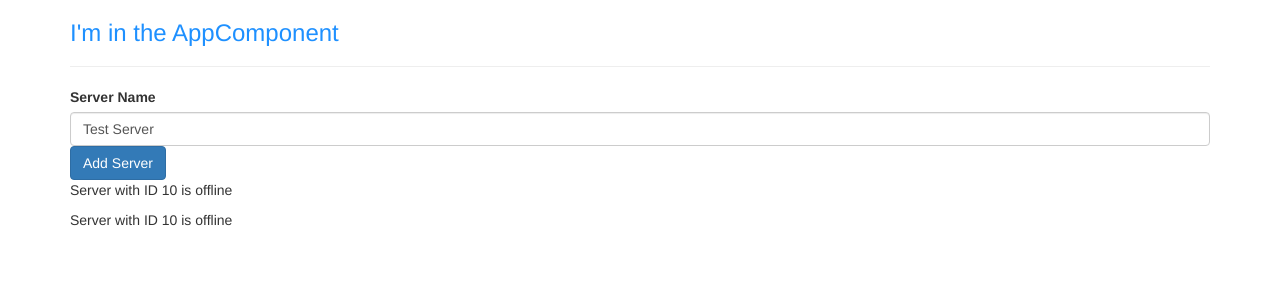
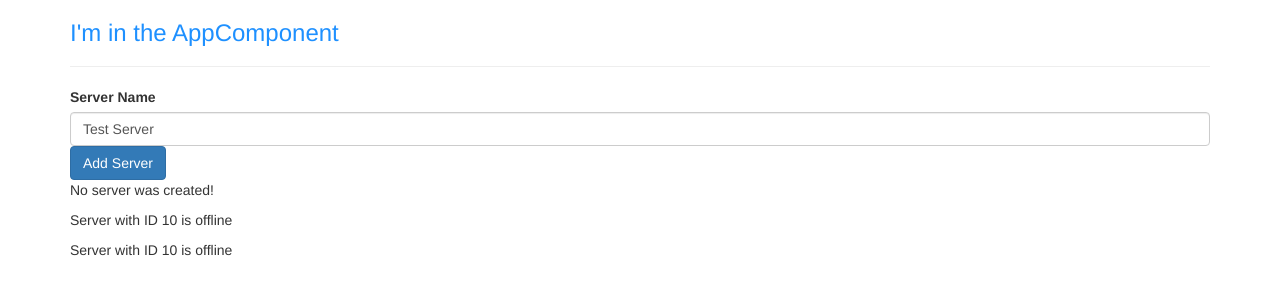
Before and after one commit to tunggvu/udemy-app, an Angular app: page / in a window 1280 px wide. Shown: the top 300 px of the page. Built offline with nearby package versions, Linux system fonts and the light colour scheme.

Commit message:
ngIf else

```diff
--- a/src/app/servers/servers.component.html
+++ b/src/app/servers/servers.component.html
@@ -4,7 +4,9 @@
 <button type="button" class="btn btn-primary"
   [disabled]="!allowNewServer"
   (click)="onCreateServer()">Add Server</button>
-<!-- <p>{{serverCreationStatus}}</p> -->
-<p *ngIf="serverCreated">Server was created, server name is {{serverName}}</p>
+<p *ngIf="serverCreated; else noServer">Server was created, server name is {{serverName}}</p>
+<ng-template #noServer>
+  <p>No server was created!</p>
+</ng-template>
 <app-server></app-server>
 <app-server></app-server>
```
